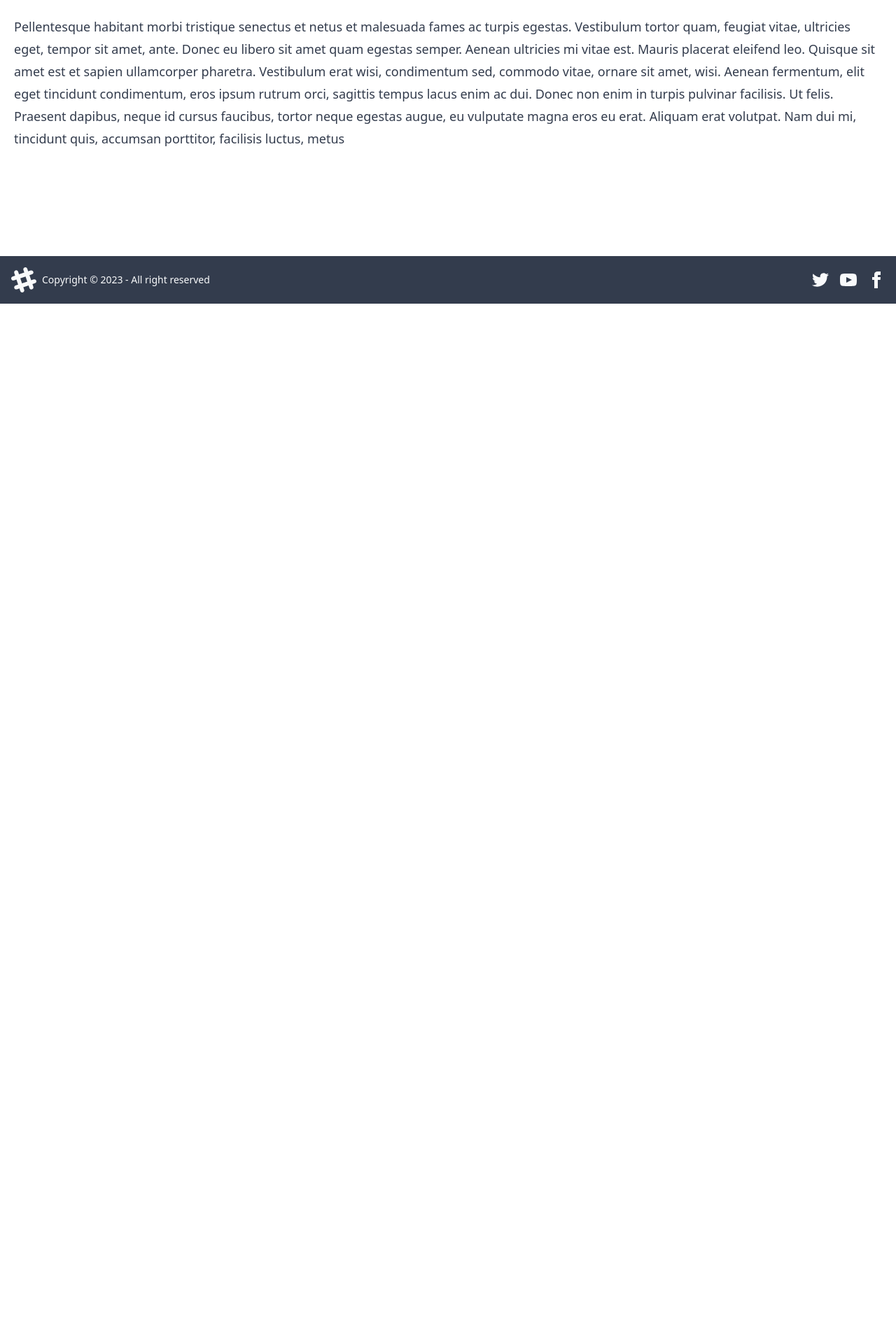
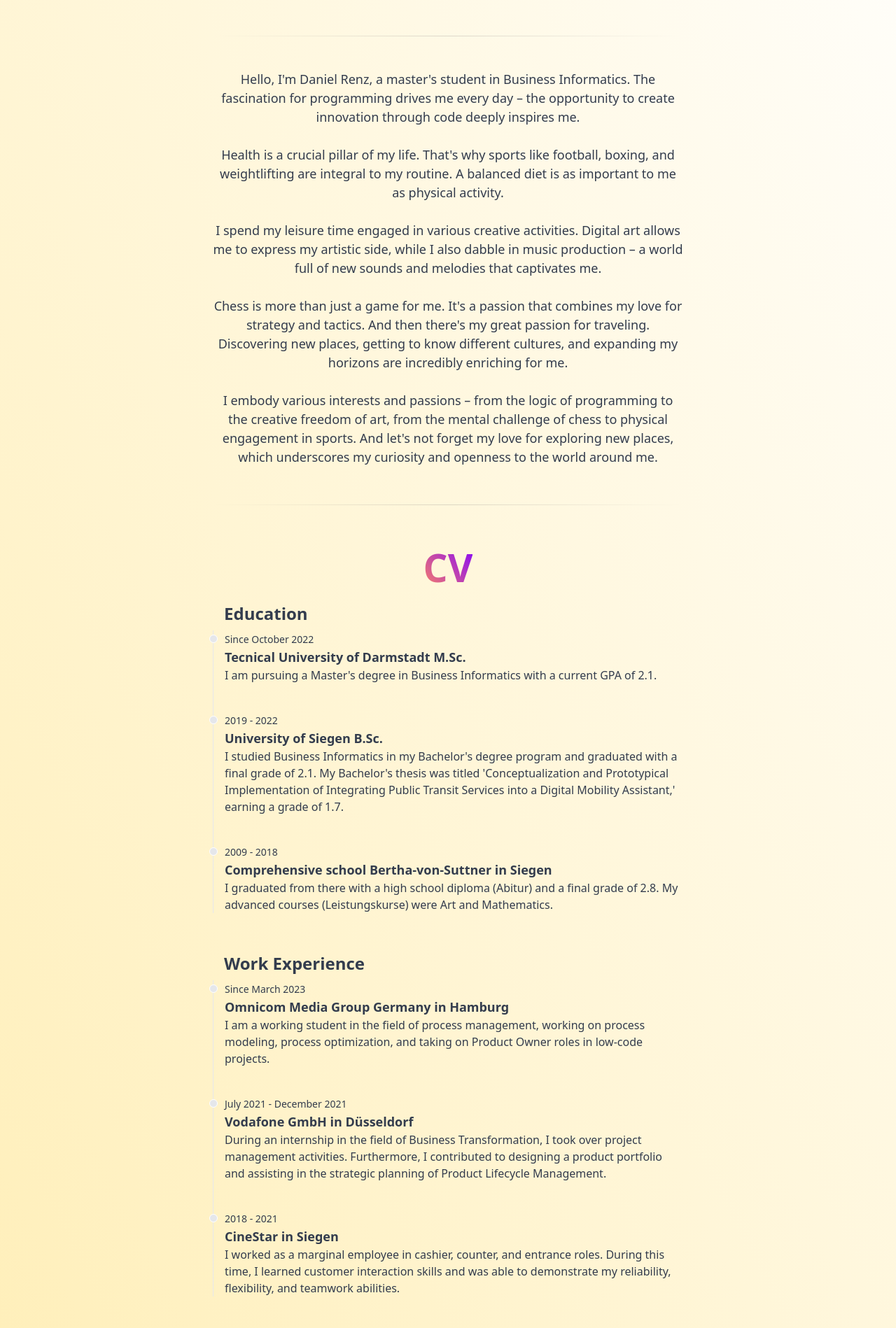
Before and after one commit to averycode/portfolio, a Next.js app: page / in a window 1280 px wide. Shown: the part 502-2400 px from the top of the page at 70% size. Before the commit the page ends 936 px from the top, so only its background shows below. Built offline with nearby package versions, Linux system fonts and the light colour scheme.

Commit message:
Added CV and Styling. Removed Blog

```diff
--- a/app/blog/page.tsx
+++ /dev/null
@@ -1,3 +0,0 @@
-export default function BlogPage() {
-    return <h1>This is the Blog Page! Todo: Add Blog Articles and make every Page unique ID</h1>;
-}
--- a/app/layout.tsx
+++ b/app/layout.tsx
@@ -4,16 +4,16 @@ import Navbar from "../components/Navbar";
 import Footer from "../components/Footer";
 
 export const metadata = {
-    title: "Next.js",
-    description: "Generated by Next.js",
+    title: "Daniel Renz",
+    description: "Personal Website from Daniel Renz",
 };
 
 export default function RootLayout({ children }: { children: React.ReactNode }) {
     return (
         <html lang="en">
-            <body>
+            <body className="bg-gradient-to-tr from-[#FFEFBA] to-[#FFFFFF]">
                 <Navbar />
-                <div className="p-5 min-h-screen">{children}</div>
+                <div>{children}</div>
                 <Footer />
             </body>
         </html>
--- a/app/page.tsx
+++ b/app/page.tsx
@@ -2,24 +2,120 @@ import "./globals.css";
 
 export default function HomePage() {
     return (
-        <div className="flex flex-col items-center">
-            <h1 className="text-4xl font-bold tracking-tight sm:text-6xl py-20">Hello, I am Daniel Renz</h1>
-            <div className="avatar">
-                <div className="w-48 rounded-3xl">
-                    <img src="pb.jpg" />
+        <div className="flex min-h-screen">
+            <div className="mx-auto">
+                <div className="avatar flex p-10">
+                    <div className="mx-auto w-48 rounded-full shadow-xl">
+                        <img src="pb.jpg" />
+                    </div>
                 </div>
+                <h1 className="mx-auto max-w-screen-sm text-center text-[55px] font-extrabold">
+                    Hello, I am <br />
+                    <span className="text-transparent bg-clip-text bg-gradient-to-tr from-[#FF8660] to-[#8000FF]">
+                        Daniel Renz
+                    </span>
+                </h1>
+                <hr className="my-12 h-px border-t-0 bg-transparent bg-gradient-to-r from-transparent via-neutral-500 to-transparent opacity-25 dark:opacity-100" />
+                <p className="mx-auto max-w-xs sm:max-w-2xl mt-[40px] mb-[54px] text-[18px] font-light text-center">
+                    Hello, I'm Daniel Renz, a master's student in Business Informatics. The fascination for programming
+                    drives me every day – the opportunity to create innovation through code deeply inspires me.
+                    <br />
+                    <br />
+                    Health is a crucial pillar of my life. That's why sports like football, boxing, and weightlifting
+                    are integral to my routine. A balanced diet is as important to me as physical activity.
+                    <br />
+                    <br />
+                    I spend my leisure time engaged in various creative activities. Digital art allows me to express my
+                    artistic side, while I also dabble in music production – a world full of new sounds and melodies
+                    that captivates me.
+                    <br />
+                    <br />
+                    Chess is more than just a game for me. It's a passion that combines my love for strategy and
+                    tactics. And then there's my great passion for traveling. Discovering new places, getting to know
+                    different cultures, and expanding my horizons are incredibly enriching for me.
+                    <br />
+                    <br />I embody various interests and passions – from the logic of programming to the creative
+                    freedom of art, from the mental challenge of chess to physical engagement in sports. And let's not
+                    forget my love for exploring new places, which underscores my curiosity and openness to the world
+                    around me.
+                </p>
+                <hr className="my-12 h-px border-t-0 bg-transparent bg-gradient-to-r from-transparent via-neutral-500 to-transparent opacity-25 dark:opacity-100" />
+                <h1 className="mx-auto max-w-screen-sm text-center text-[55px] font-extrabold">
+                    <span className="text-transparent bg-clip-text bg-gradient-to-tr from-[#FF8660] to-[#8000FF]">
+                        CV
+                    </span>
+                </h1>
+                <h2 className="mx-auto text-2xl font-bold ms-4 my-2">Education</h2>
+                <ol className="mx-auto max-w-xs sm:max-w-2xl relative border-s border-gray-200 dark:border-gray-700">
+                    <li className="mb-10 ms-4">
+                        <div className="absolute w-3 h-3 bg-gray-200 rounded-full mt-1.5 -start-1.5 border border-white dark:border-gray-900 dark:bg-gray-700"></div>
+                        <time className="mb-1 text-sm font-normal leading-none">Since October 2022</time>
+                        <h3 className="text-lg font-semibold">Tecnical University of Darmstadt M.Sc.</h3>
+                        <p className="mb-4 text-base font-light ">
+                            I am pursuing a Master's degree in Business Informatics with a current GPA of 2.1.
+                        </p>
+                    </li>
+                    <li className="mb-10 ms-4">
+                        <div className="absolute w-3 h-3 bg-gray-200 rounded-full mt-1.5 -start-1.5 border border-white dark:border-gray-900 dark:bg-gray-700"></div>
+                        <time className="mb-1 text-sm font-normal leading-none">2019 - 2022</time>
+                        <h3 className="text-lg font-semibold">University of Siegen B.Sc.</h3>
+                        <p className="mb-4 text-base font-light ">
+                            I studied Business Informatics in my Bachelor's degree program and graduated with a final
+                            grade of 2.1. My Bachelor's thesis was titled 'Conceptualization and Prototypical
+                            Implementation of Integrating Public Transit Services into a Digital Mobility Assistant,'
+                            earning a grade of 1.7.
+                        </p>
+                    </li>
+                    <li className="mb-10 ms-4">
+                        <div className="absolute w-3 h-3 bg-gray-200 rounded-full mt-1.5 -start-1.5 border border-white dark:border-gray-900 dark:bg-gray-700"></div>
+                        <time className="mb-1 text-sm font-normal leading-none">2009 - 2018</time>
+                        <h3 className="text-lg font-semibold">Comprehensive school Bertha-von-Suttner in Siegen</h3>
+                        <p className="mb-4 text-base font-light ">
+                            I graduated from there with a high school diploma (Abitur) and a final grade of 2.8. My
+                            advanced courses (Leistungskurse) were Art and Mathematics.
+                        </p>
+                    </li>
+                </ol>
+                <h2 className="mx-auto text-2xl font-bold ms-4 my-2 mt-14">Work Experience</h2>
+                <ol className="mx-auto max-w-xs sm:max-w-2xl relative border-s border-gray-200 dark:border-gray-700">
+                    <li className="mb-10 ms-4">
+                        <div className="absolute w-3 h-3 bg-gray-200 rounded-full mt-1.5 -start-1.5 border border-white dark:border-gray-900 dark:bg-gray-700"></div>
+                        <time className="mb-1 text-sm font-normal leading-none">Since March 2023</time>
+                        <h3 className="text-lg font-semibold">Omnicom Media Group Germany in Hamburg</h3>
+                        <p className="mb-4 text-base font-light ">
+                            I am a working student in the field of process management, working on process modeling,
+                            process optimization, and taking on Product Owner roles in low-code projects.
+                        </p>
+                    </li>
+                    <li className="mb-10 ms-4">
+                        <div className="absolute w-3 h-3 bg-gray-200 rounded-full mt-1.5 -start-1.5 border border-white dark:border-gray-900 dark:bg-gray-700"></div>
+                        <time className="mb-1 text-sm font-normal leading-none">July 2021 - December 2021</time>
+                        <h3 className="text-lg font-semibold">Vodafone GmbH in Düsseldorf</h3>
+                        <p className="mb-4 text-base font-light ">
+                            During an internship in the field of Business Transformation, I took over project management
+                            activities. Furthermore, I contributed to designing a product portfolio and assisting in the
+                            strategic planning of Product Lifecycle Management.
+                        </p>
+                    </li>
+                    <li className="mb-10 ms-4">
+                        <div className="absolute w-3 h-3 bg-gray-200 rounded-full mt-1.5 -start-1.5 border border-white dark:border-gray-900 dark:bg-gray-700"></div>
+                        <time className="mb-1 text-sm font-normal leading-none">2018 - 2021</time>
+                        <h3 className="text-lg font-semibold">CineStar in Siegen</h3>
+                        <p className="mb-4 text-base font-light ">
+                            I worked as a marginal employee in cashier, counter, and entrance roles. During this time, I
+                            learned customer interaction skills and was able to demonstrate my reliability, flexibility,
+                            and teamwork abilities.
+                        </p>
+                    </li>
+                </ol>
             </div>
-
-            <p className="mt-6 text-lg leading-8">
-                Pellentesque habitant morbi tristique senectus et netus et malesuada fames ac turpis egestas. Vestibulum
-                tortor quam, feugiat vitae, ultricies eget, tempor sit amet, ante. Donec eu libero sit amet quam egestas
-                semper. Aenean ultricies mi vitae est. Mauris placerat eleifend leo. Quisque sit amet est et sapien
-                ullamcorper pharetra. Vestibulum erat wisi, condimentum sed, commodo vitae, ornare sit amet, wisi.
-                Aenean fermentum, elit eget tincidunt condimentum, eros ipsum rutrum orci, sagittis tempus lacus enim ac
-                dui. Donec non enim in turpis pulvinar facilisis. Ut felis. Praesent dapibus, neque id cursus faucibus,
-                tortor neque egestas augue, eu vulputate magna eros eu erat. Aliquam erat volutpat. Nam dui mi,
-                tincidunt quis, accumsan porttitor, facilisis luctus, metus
-            </p>
         </div>
     );
 }
+
+{
+    /*
+                Überschrift links Bild rechts
+                CV
+                Navbar: Projects, Music, Art */
+}
--- a/app/projects/page.tsx
+++ b/app/projects/page.tsx
@@ -1,14 +1,11 @@
 export default function ContentPage() {
     return (
-        <div className="flex flex-col items-center gap-10">
-            <h1>My Projects</h1>
-            <div className="grid gap-10 grid-cols-3 grid-rows-1 justify-center content-center m-auto">
-                <div className="card w-96 bg-base-100 shadow-xl">
+        <div className="min-h-screen flex flex-col items-center">
+            <h1 className="max-w-screen-sm text-center text-[55px] font-bold">My Projects</h1>
+            <div className="grid gap-10 grid-cols-1 md:grid-cols-3 m-auto my-10">
+                <div className="card card-compact w-80 shadow-xl">
                     <figure>
-                        <img
-                            src="https://images.unsplash.com/photo-1599597435338-adbf0f27b5b0?q=80&w=2667&auto=format&fit=crop&ixlib=rb-4.0.3&ixid=M3wxMjA3fDB8MHxwaG90by1wYWdlfHx8fGVufDB8fHx8fA%3D%3D"
-                            alt="Shoes"
-                        />
+                        <img src="https://images.unsplash.com/photo-1599597435338-adbf0f27b5b0?q=80&w=2667&auto=format&fit=crop&ixlib=rb-4.0.3&ixid=M3wxMjA3fDB8MHxwaG90by1wYWdlfHx8fGVufDB8fHx8fA%3D%3D" />
                     </figure>
                     <div className="card-body">
                         <h2 className="card-title">
@@ -24,12 +21,9 @@ export default function ContentPage() {
                         </div>
                     </div>
                 </div>
-                <div className="card w-96 bg-base-100 shadow-xl">
+                <div className="card card-compact w-80 shadow-xl">
                     <figure>
-                        <img
-                            src="https://images.unsplash.com/photo-1631776544419-a22760600a39?q=80&w=2670&auto=format&fit=crop&ixlib=rb-4.0.3&ixid=M3wxMjA3fDB8MHxwaG90by1wYWdlfHx8fGVufDB8fHx8fA%3D%3D"
-                            alt="Shoes"
-                        />
+                        <img src="https://images.unsplash.com/photo-1631776544419-a22760600a39?q=80&w=2670&auto=format&fit=crop&ixlib=rb-4.0.3&ixid=M3wxMjA3fDB8MHxwaG90by1wYWdlfHx8fGVufDB8fHx8fA%3D%3D" />
                     </figure>
                     <div className="card-body">
                         <h2 className="card-title">
@@ -42,17 +36,15 @@ export default function ContentPage() {
                         </div>
                     </div>
                 </div>
-                <div className="card w-96 bg-base-100 shadow-xl">
+                <div className="card card-compact w-80 shadow-xl">
                     <figure>
-                        <img
-                            src="https://images.unsplash.com/photo-1550751827-4bd374c3f58b?q=80&w=2670&auto=format&fit=crop&ixlib=rb-4.0.3&ixid=M3wxMjA3fDB8MHxwaG90by1wYWdlfHx8fGVufDB8fHx8fA%3D%3D"
-                            alt="Shoes"
-                        />
+                        <img src="https://images.unsplash.com/photo-1550751827-4bd374c3f58b?q=80&w=2670&auto=format&fit=crop&ixlib=rb-4.0.3&ixid=M3wxMjA3fDB8MHxwaG90by1wYWdlfHx8fGVufDB8fHx8fA%3D%3D" />
                     </figure>
                     <div className="card-body">
-                        <h2 className="card-title">
-                            Chrome Extension<div className="badge badge-secondary">Fraud Detection</div>
-                        </h2>
+                        <div className="flex items-center gap-1">
+                            <h2 className="card-title">Chrome Extension</h2>
+                            <div className="badge badge-secondary">Fraud Detection</div>
+                        </div>
                         <p>Chrome Extension for Kleinanzeigen which hepls you detect fraud.</p>
                         <div className="card-actions justify-end">
                             <div className="badge badge-outline">JavaScript</div>
--- a/components/Footer.js
+++ b/components/Footer.js
@@ -1,17 +1,45 @@
 import React from "react";
 
 function Footer() {
-    return(
-        <footer className="footer items-center p-4 bg-neutral text-neutral-content">
+    return (
+        <footer className="footer items-center p-4">
             <aside className="items-center grid-flow-col">
-            <svg width="36" height="36" viewBox="0 0 24 24" xmlns="http://www.w3.org/2000/svg" fillRule="evenodd" clipRule="evenodd" className="fill-current"><path d="M22.672 15.226l-2.432.811.841 2.515c.33 1.019-.209 2.127-1.23 2.456-1.15.325-2.148-.321-2.463-1.226l-.84-2.518-5.013 1.677.84 2.517c.391 1.203-.434 2.542-1.831 2.542-.88 0-1.601-.564-1.86-1.314l-.842-2.516-2.431.809c-1.135.328-2.145-.317-2.463-1.229-.329-1.018.211-2.127 1.231-2.456l2.432-.809-1.621-4.823-2.432.808c-1.355.384-2.558-.59-2.558-1.839 0-.817.509-1.582 1.327-1.846l2.433-.809-.842-2.515c-.33-1.02.211-2.129 1.232-2.458 1.02-.329 2.13.209 2.461 1.229l.842 2.515 5.011-1.677-.839-2.517c-.403-1.238.484-2.553 1.843-2.553.819 0 1.585.509 1.85 1.326l.841 2.517 2.431-.81c1.02-.33 2.131.211 2.461 1.229.332 1.018-.21 2.126-1.23 2.456l-2.433.809 1.622 4.823 2.433-.809c1.242-.401 2.557.484 2.557 1.838 0 .819-.51 1.583-1.328 1.847m-8.992-6.428l-5.01 1.675 1.619 4.828 5.011-1.674-1.62-4.829z"></path></svg>
                 <p>Copyright © 2023 - All right reserved</p>
             </aside>
             <nav className="grid-flow-col gap-4 md:place-self-center md:justify-self-end">
-            <a><svg xmlns="http://www.w3.org/2000/svg" width="24" height="24" viewBox="0 0 24 24" className="fill-current"><path d="M24 4.557c-.883.392-1.832.656-2.828.775 1.017-.609 1.798-1.574 2.165-2.724-.951.564-2.005.974-3.127 1.195-.897-.957-2.178-1.555-3.594-1.555-3.179 0-5.515 2.966-4.797 6.045-4.091-.205-7.719-2.165-10.148-5.144-1.29 2.213-.669 5.108 1.523 6.574-.806-.026-1.566-.247-2.229-.616-.054 2.281 1.581 4.415 3.949 4.89-.693.188-1.452.232-2.224.084.626 1.956 2.444 3.379 4.6 3.419-2.07 1.623-4.678 2.348-7.29 2.04 2.179 1.397 4.768 2.212 7.548 2.212 9.142 0 14.307-7.721 13.995-14.646.962-.695 1.797-1.562 2.457-2.549z"></path></svg>
+                <a>
+                    <svg
+                        xmlns="http://www.w3.org/2000/svg"
+                        width="24"
+                        height="24"
+                        viewBox="0 0 24 24"
+                        className="fill-current"
+                    >
+                        <path d="M24 4.557c-.883.392-1.832.656-2.828.775 1.017-.609 1.798-1.574 2.165-2.724-.951.564-2.005.974-3.127 1.195-.897-.957-2.178-1.555-3.594-1.555-3.179 0-5.515 2.966-4.797 6.045-4.091-.205-7.719-2.165-10.148-5.144-1.29 2.213-.669 5.108 1.523 6.574-.806-.026-1.566-.247-2.229-.616-.054 2.281 1.581 4.415 3.949 4.89-.693.188-1.452.232-2.224.084.626 1.956 2.444 3.379 4.6 3.419-2.07 1.623-4.678 2.348-7.29 2.04 2.179 1.397 4.768 2.212 7.548 2.212 9.142 0 14.307-7.721 13.995-14.646.962-.695 1.797-1.562 2.457-2.549z"></path>
+                    </svg>
                 </a>
-            <a><svg xmlns="http://www.w3.org/2000/svg" width="24" height="24" viewBox="0 0 24 24" className="fill-current"><path d="M19.615 3.184c-3.604-.246-11.631-.245-15.23 0-3.897.266-4.356 2.62-4.385 8.816.029 6.185.484 8.549 4.385 8.816 3.6.245 11.626.246 15.23 0 3.897-.266 4.356-2.62 4.385-8.816-.029-6.185-.484-8.549-4.385-8.816zm-10.615 12.816v-8l8 3.993-8 4.007z"></path></svg></a>
-            <a><svg xmlns="http://www.w3.org/2000/svg" width="24" height="24" viewBox="0 0 24 24" className="fill-current"><path d="M9 8h-3v4h3v12h5v-12h3.642l.358-4h-4v-1.667c0-.955.192-1.333 1.115-1.333h2.885v-5h-3.808c-3.596 0-5.192 1.583-5.192 4.615v3.385z"></path></svg></a>
+                <a>
+                    <svg
+                        xmlns="http://www.w3.org/2000/svg"
+                        width="24"
+                        height="24"
+                        viewBox="0 0 24 24"
+                        className="fill-current"
+                    >
+                        <path d="M19.615 3.184c-3.604-.246-11.631-.245-15.23 0-3.897.266-4.356 2.62-4.385 8.816.029 6.185.484 8.549 4.385 8.816 3.6.245 11.626.246 15.23 0 3.897-.266 4.356-2.62 4.385-8.816-.029-6.185-.484-8.549-4.385-8.816zm-10.615 12.816v-8l8 3.993-8 4.007z"></path>
+                    </svg>
+                </a>
+                <a>
+                    <svg
+                        xmlns="http://www.w3.org/2000/svg"
+                        width="24"
+                        height="24"
+                        viewBox="0 0 24 24"
+                        className="fill-current"
+                    >
+                        <path d="M9 8h-3v4h3v12h5v-12h3.642l.358-4h-4v-1.667c0-.955.192-1.333 1.115-1.333h2.885v-5h-3.808c-3.596 0-5.192 1.583-5.192 4.615v3.385z"></path>
+                    </svg>
+                </a>
             </nav>
         </footer>
     );
--- a/components/Navbar.js
+++ b/components/Navbar.js
@@ -4,17 +4,14 @@ import Link from "next/link";
 
 function Navbar() {
     return (
-        <div className="navbar bg-neutral text-neutral-content">
+        <div className="navbar">
             <div className="flex-1">
                 <Link href="/" className="btn btn-ghost text-xl">
-                    HomePage
+                    Home
                 </Link>
             </div>
             <div className="flex-none">
                 <ul className="menu menu-horizontal px-1">
-                    <li>
-                        <Link href="/blog">Blog</Link>
-                    </li>
                     <li>
                         <Link href="/projects">Projects</Link>
                     </li>
```
Lines whose indentation alone changed are shown as unchanged.
